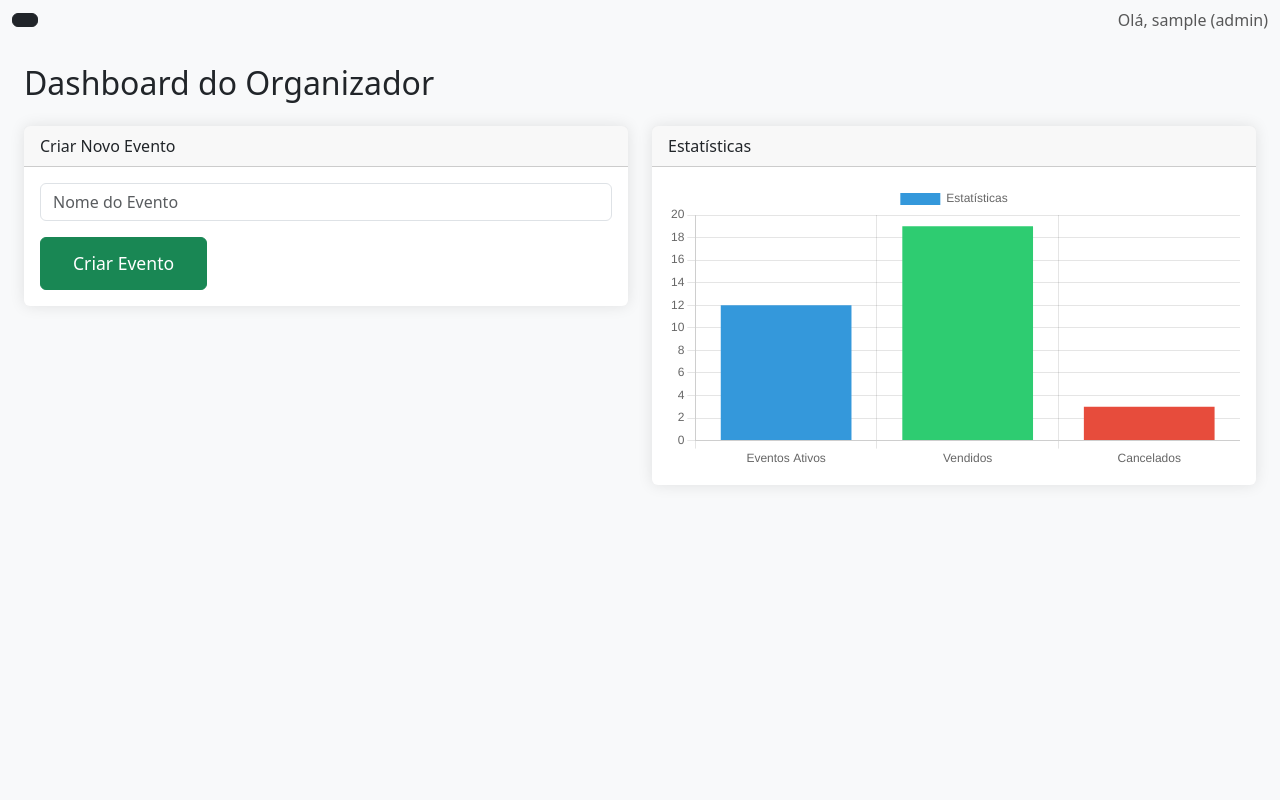
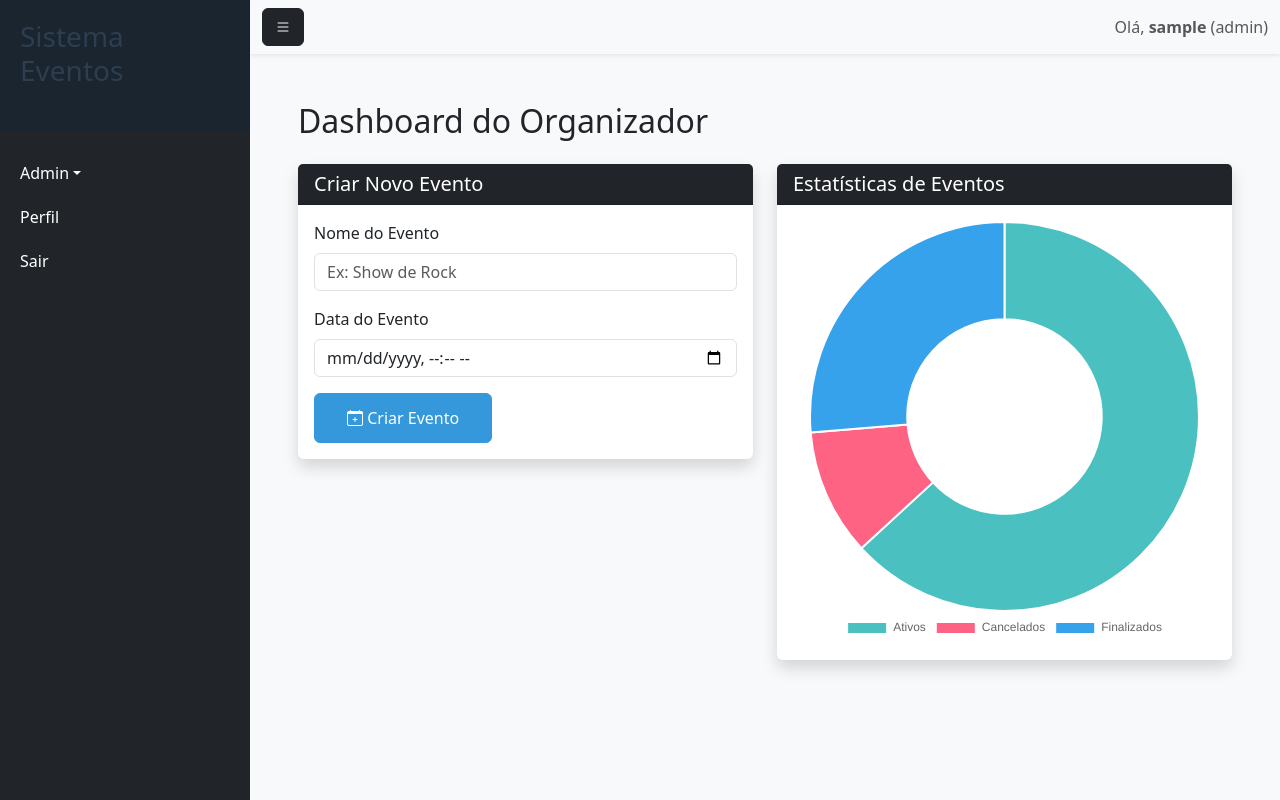
Before and after one commit to pedr0o7/ProducoesEventos, a PHP site: page /view/organizer_dashboard.php in a window 1280 px wide. Run offline with PHP 8.4, Linux system fonts and the light colour scheme; the visitor is signed in with stand-in values (Sample User, id 1).

Commit message:
Ajuste de telas iniciais

```diff
--- a/CSS/styles.CSS
+++ b/CSS/styles.CSS
@@ -153,3 +153,8 @@ input[readonly] {
 .form-text {
     font-size: 0.9em;
 }
+
+.card { transition: transform 0.2s; }
+.card:hover { transform: translateY(-3px); }
+.list-group-item-action { transition: all 0.2s; }
+.table-hover tbody tr:hover { background-color: #f8f9fa; }
--- a/view/organizer_dashboard.php
+++ b/view/organizer_dashboard.php
@@ -1,36 +1,67 @@
 <?php include 'partials/header.php'; ?>
 
 <div class="container-fluid px-4">
-                <h2 class="mt-4">Dashboard do Organizador</h2>
+    <h2 class="mt-4 mb-4">Dashboard do Organizador</h2>
 
-                <div class="row mt-4">
-                    <div class="col-md-6">
-                        <div class="card">
-                            <div class="card-header">
-                                Criar Novo Evento
+    <div class="row g-4">
+        <!-- Formulário de Evento -->
+        <div class="col-12 col-lg-6">
+            <div class="card shadow">
+                <div class="card-header bg-dark text-white">
+                    <h5 class="mb-0">Criar Novo Evento</h5>
                 </div>
                 <div class="card-body">
                     <form>
                         <div class="mb-3">
-                                        <input type="text" class="form-control" placeholder="Nome do Evento">
+                            <label class="form-label">Nome do Evento</label>
+                            <input type="text" class="form-control" placeholder="Ex: Show de Rock">
                         </div>
-                                    <button class="btn btn-success">Criar Evento</button>
+                        <div class="mb-3">
+                            <label class="form-label">Data do Evento</label>
+                            <input type="datetime-local" class="form-control">
+                        </div>
+                        <button class="btn btn-primary">
+                            <i class="bi bi-calendar-plus"></i> Criar Evento
+                        </button>
                     </form>
                 </div>
             </div>
         </div>
 
-                    <div class="col-md-6">
-                        <div class="card">
-                            <div class="card-header">
-                                Estatísticas
+        <!-- Gráfico -->
+        <div class="col-12 col-lg-6">
+            <div class="card shadow">
+                <div class="card-header bg-dark text-white">
+                    <h5 class="mb-0">Estatísticas de Eventos</h5>
                 </div>
                 <div class="card-body">
-                                <canvas id="eventChart"></canvas>
+                    <canvas id="eventChart" style="height: 300px;"></canvas>
                 </div>
             </div>
         </div>
     </div>
 </div>
 
+<script src="https://cdn.jsdelivr.net/npm/chart.js"></script>
+<script>
+    // Configuração do Gráfico
+    const ctx = document.getElementById('eventChart').getContext('2d');
+    new Chart(ctx, {
+        type: 'doughnut',
+        data: {
+            labels: ['Ativos', 'Cancelados', 'Finalizados'],
+            datasets: [{
+                data: [12, 2, 5],
+                backgroundColor: ['#4bc0c0', '#ff6384', '#36a2eb']
+            }]
+        },
+        options: {
+            responsive: true,
+            plugins: {
+                legend: { position: 'bottom' }
+            }
+        }
+    });
+</script>
+
 <?php include 'partials/footer.php'; ?>
--- a/view/partials/footer.php
+++ b/view/partials/footer.php
@@ -1,9 +1,24 @@
-</div>
-    </div>
+</div> <!-- Fecha container-fluid -->
+        </div> <!-- Fecha #content -->
+    </div> <!-- Fecha wrapper -->
 
-    <!-- Scripts -->
     <script src="https://cdn.jsdelivr.net/npm/bootstrap@5.3.0/dist/js/bootstrap.bundle.min.js"></script>
-    <script src="https://cdn.jsdelivr.net/npm/chart.js"></script>
-    <script src="../../js/scripts.js"></script>
+    <script>
+        // Script para alternar a sidebar
+        document.getElementById('sidebarCollapse').addEventListener('click', function() {
+            document.getElementById('sidebar').classList.toggle('active');
+        });
+
+        // Fechar submenus ao abrir outros
+        document.querySelectorAll('#sidebar .dropdown-toggle').forEach(function(element) {
+            element.addEventListener('click', function() {
+                document.querySelectorAll('#sidebar .collapse').forEach(function(collapse) {
+                    if (collapse !== document.getElementById(element.getAttribute('href').substring(1)) {
+                        collapse.classList.remove('show');
+                    }
+                });
+            });
+        });
+    </script>
 </body>
 </html>
--- a/view/partials/header.php
+++ b/view/partials/header.php
@@ -1,6 +1,6 @@
 <?php
 session_start();
-if (!isset($_SESSION['logged_in'])){
+if (!isset($_SESSION['logged_in'])) {
     header('Location: login.php');
     exit();
 }
@@ -15,40 +15,48 @@ $welcomeName = $_SESSION['user_name'] ?? 'Usuário';
     <meta name="viewport" content="width=device-width, initial-scale=1.0">
     <title><?= ucfirst($userRole) ?> Dashboard</title>
     <link href="https://cdn.jsdelivr.net/npm/bootstrap@5.3.0/dist/css/bootstrap.min.css" rel="stylesheet">
+    <link href="https://cdn.jsdelivr.net/npm/bootstrap-icons@1.10.5/font/bootstrap-icons.css" rel="stylesheet">
     <link href="../../css/styles.css" rel="stylesheet">
+    <style>
+        /* Mantenha os estilos anteriores */
+        body {
+            background-color: #f8f9fa;
+        }
+        /* ... outros estilos ... */
+    </style>
 </head>
-<body class="dashboard-body">
-    <div class="wrapper">
+<body>
+    <div class="wrapper d-flex">
         <!-- Sidebar -->
-        <nav id="sidebar" class="active">
+        <nav id="sidebar" class="bg-dark">
             <div class="sidebar-header">
                 <h3>Sistema Eventos</h3>
             </div>
 
             <ul class="list-unstyled components">
                 <?php if ($userRole === 'admin'): ?>
-                    <li class="active">
-                        <a href="#adminSubmenu" data-bs-toggle="collapse">Admin</a>
+                    <li>
+                        <a href="#adminSubmenu" data-bs-toggle="collapse" class="dropdown-toggle">Admin</a>
                         <ul class="collapse list-unstyled" id="adminSubmenu">
-                            <li><a href="#">Usuários</a></li>
-                            <li><a href="#">Configurações</a></li>
-                            <li><a href="#">Relatórios</a></li>
+                            <li><a href="admin_dashboard.php?section=users">Usuários</a></li>
+                            <li><a href="admin_dashboard.php?section=settings">Configurações</a></li>
+                            <li><a href="admin_dashboard.php?section=reports">Relatórios</a></li>
                         </ul>
                     </li>
                 <?php endif; ?>
 
                 <?php if ($userRole === 'organizer'): ?>
                     <li>
-                        <a href="#eventSubmenu" data-bs-toggle="collapse">Eventos</a>
+                        <a href="#eventSubmenu" data-bs-toggle="collapse" class="dropdown-toggle">Eventos</a>
                         <ul class="collapse list-unstyled" id="eventSubmenu">
-                            <li><a href="#">Criar Evento</a></li>
-                            <li><a href="#">Meus Eventos</a></li>
+                            <li><a href="organizer_dashboard.php?section=create">Criar Evento</a></li>
+                            <li><a href="organizer_dashboard.php?section=events">Meus Eventos</a></li>
                         </ul>
                     </li>
                 <?php endif; ?>
 
                 <li>
-                    <a href="#">Perfil</a>
+                    <a href="profile.php">Perfil</a>
                 </li>
                 <li>
                     <a href="logout.php">Sair</a>
@@ -59,15 +67,19 @@ $welcomeName = $_SESSION['user_name'] ?? 'Usuário';
         <!-- Page Content -->
         <div id="content">
             <!-- Navbar -->
-            <nav class="navbar navbar-expand-lg navbar-light bg-light">
+            <nav class="navbar navbar-expand-lg navbar-light bg-light shadow-sm">
                 <div class="container-fluid">
                     <button class="btn btn-dark" id="sidebarCollapse">
                         <i class="bi bi-list"></i>
                     </button>
                     <div class="ms-auto">
                         <span class="navbar-text">
-                            Olá, <?= $welcomeName ?> (<?= $userRole ?>)
+                            Olá, <strong><?= $welcomeName ?></strong> (<?= $userRole ?>)
                         </span>
                     </div>
                 </div>
             </nav>
+
+            <!-- Área para conteúdo dinâmico -->
+            <div class="container-fluid p-4">
+                <!-- O conteúdo específico de cada página será inserido aqui -->
```
Also changed, not shown: view/admin_dashboard.php (+33 -16 lines), view/user_dashboard.php (+35 -16 lines). Lines whose indentation alone changed are shown as unchanged.
